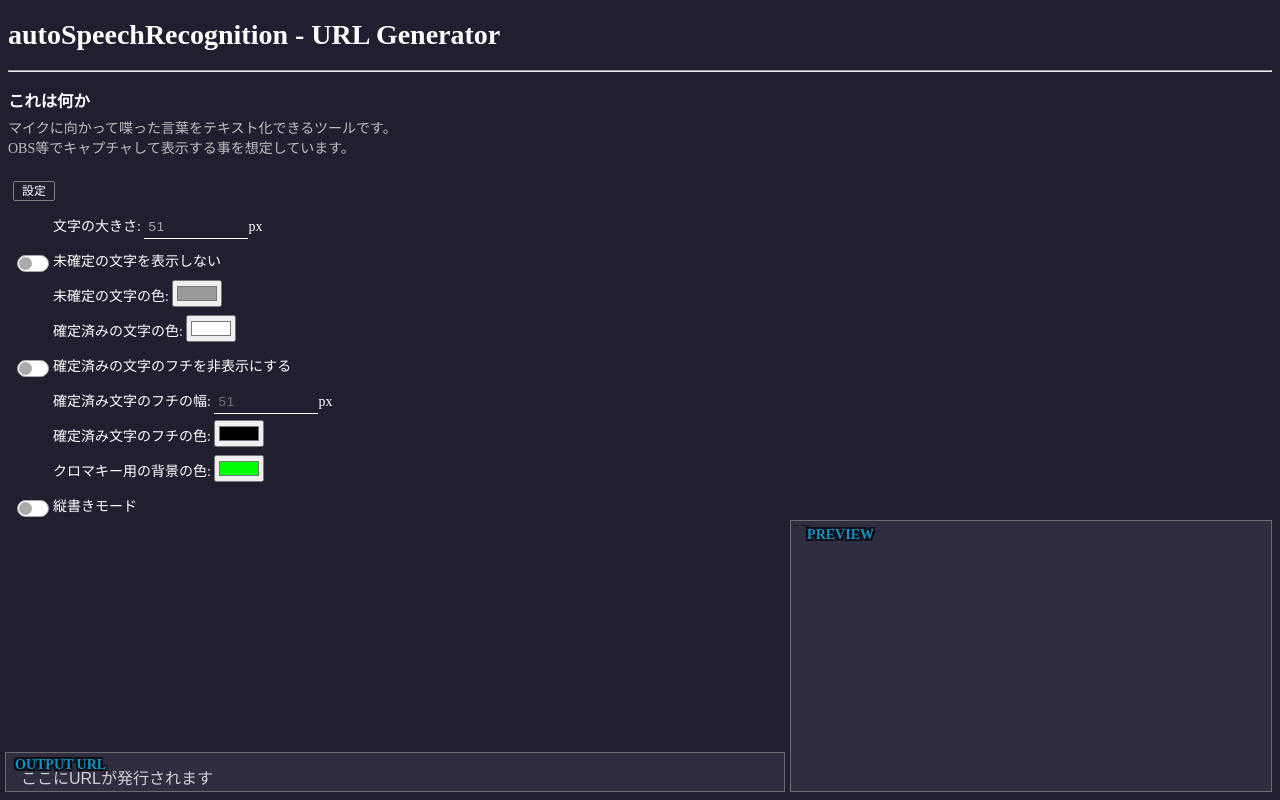
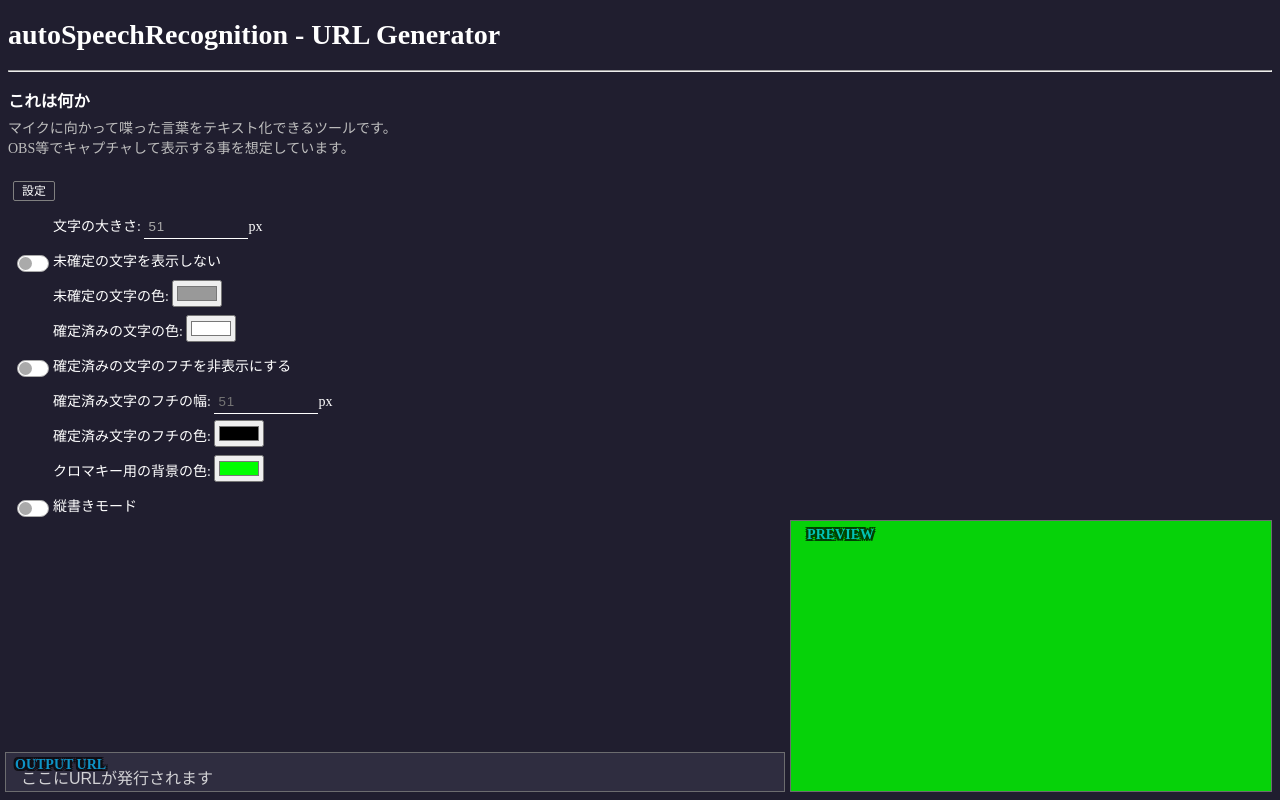
Before and after one commit to tokjin/autoSpeechRecognition, a plain HTML site: page urlGenerator.html in a window 1280 px wide. Drawn offline with Linux system fonts and the light colour scheme.

Commit message:
Update urlGenerator.html

```diff
--- a/urlGenerator.html
+++ b/urlGenerator.html
@@ -51,7 +51,7 @@
 
     <span class="preview-text">PREVIEW</span>
     <div id="iframe-area">
-        <iframe src="./generator.html?channelId=a&chatSpeed=7000&chatLengthMax=30&giftNoticeMode=true&giftNoticeFeederMode=true&giftSpeed=5000&demoMode=true" frameborder="1" width="1920" height="1080" style="transform:scale(0.25);-o-transform:scale(0.25);-webkit-transform:scale(0.25);-moz-transform:scale(0.25);-ms-transform:scale(0.25);transform-origin:0 0;-o-transform-origin:0 0;-webkit-transform-origin:0 0;-moz-transform-origin:0 0;-ms-transform-origin:0 0;" id="previewFrame"></iframe>
+        <iframe src="./index.html" frameborder="1" width="1920" height="1080" style="transform:scale(0.25);-o-transform:scale(0.25);-webkit-transform:scale(0.25);-moz-transform:scale(0.25);-ms-transform:scale(0.25);transform-origin:0 0;-o-transform-origin:0 0;-webkit-transform-origin:0 0;-moz-transform-origin:0 0;-ms-transform-origin:0 0;" id="previewFrame"></iframe>
     </div>
 
     <script src="./js/jquery-3.4.1.min.js"></script>
```
